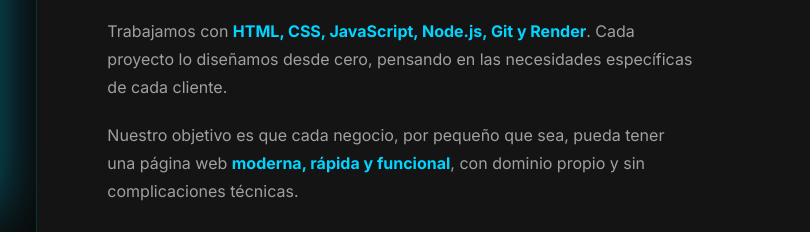
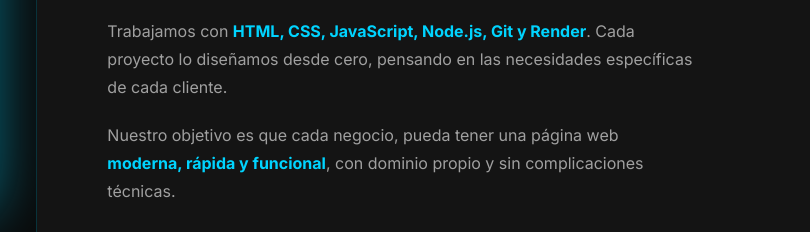
Before and after one commit to FabricioFerrazzi/syntaxis-web, a plain HTML site: page index.html in a window 1280 px wide. Shown: the part 3175-3407 px from the top of the page, 470-1280 px from the left. Drawn offline with Linux system fonts and the light colour scheme.

Commit message:
Ajuste en texto de Sobre nosotros

```diff
--- a/index.html
+++ b/index.html
@@ -549,7 +549,7 @@
       <h2>Sobre nosotros</h2>
       <p><strong>Syntaxis Web</strong> es un estudio de desarrollo web con base en Corrientes, Argentina. Nos especializamos en crear páginas web profesionales para negocios y profesionales que quieren tener presencia online.</p>
       <p>Trabajamos con <strong>HTML, CSS, JavaScript, Node.js, Git y Render</strong>. Cada proyecto lo diseñamos desde cero, pensando en las necesidades específicas de cada cliente.</p>
-      <p>Nuestro objetivo es que cada negocio, por pequeño que sea, pueda tener una página web <strong>moderna, rápida y funcional</strong>, con dominio propio y sin complicaciones técnicas.</p>
+      <p>Nuestro objetivo es que cada negocio, pueda tener una página web <strong>moderna, rápida y funcional</strong>, con dominio propio y sin complicaciones técnicas.</p>
 
       <div class="tecnologias">
         <span>HTML</span>
```
